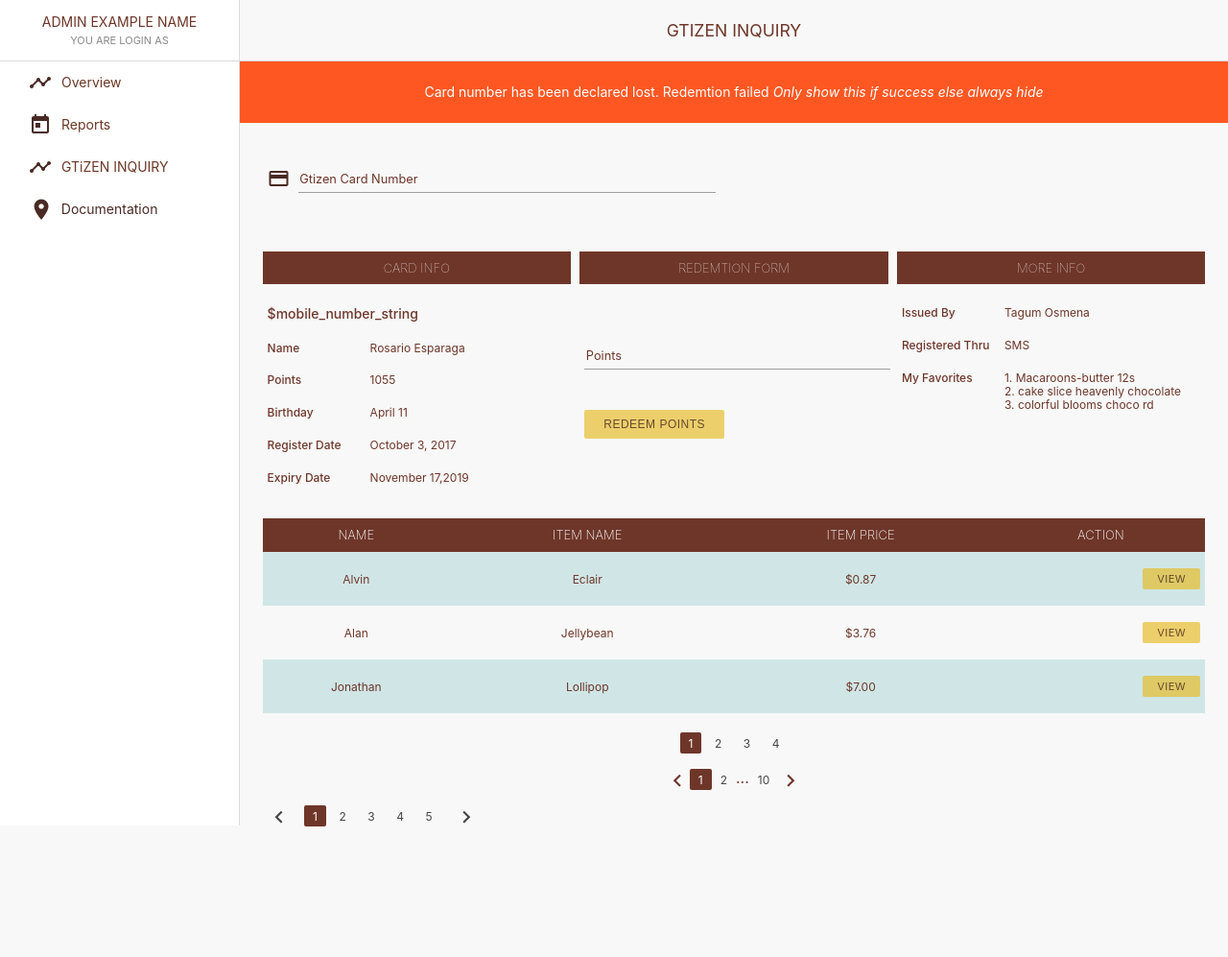
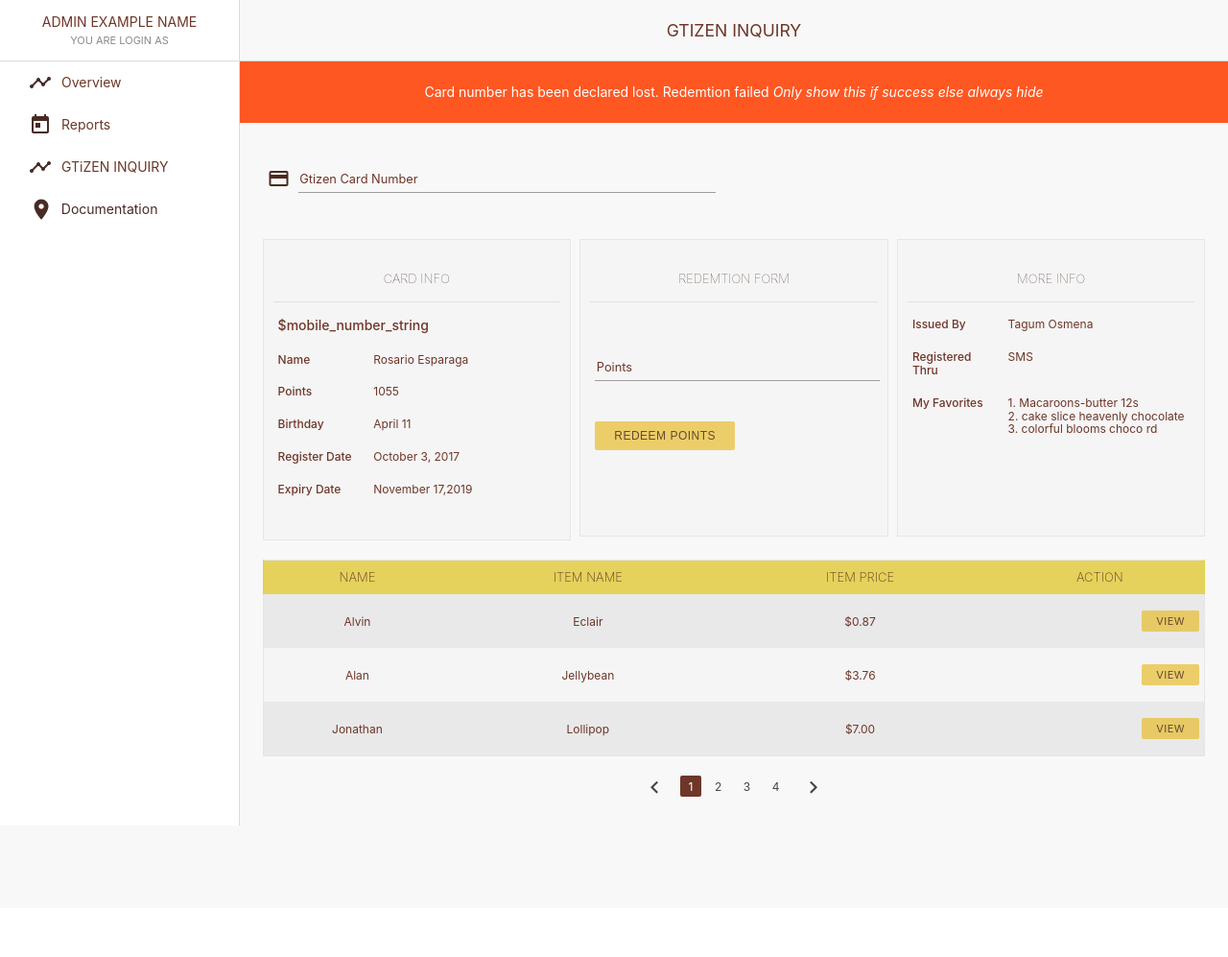
Before and after one commit to gitter-badger/admin_template, a PHP site: page /gtizen.html in a window 1280 px wide. Shown: the whole page at 96% size. After the commit the page ends 860 px from the top, so only its background shows below. Run offline with PHP 8.4, Linux system fonts and the light colour scheme.

Commit message:
new ui box in t gtizen

```diff
--- a/assets/css/dev/global.css
+++ b/assets/css/dev/global.css
@@ -915,9 +915,12 @@ small {
 }
 
 .card-header {
+  /*
+  remove background
   background: #6e3629;
+  */
   padding: 10px;
-  color: white;
+  color: #462b23;
   text-align: center;
   font-weight: 100;
   font-size: 13px;
@@ -1015,7 +1018,6 @@ li.last {
   Uncomment this to hide error by default
   display: none;
   */
-
 }
 
 .error-message p {
@@ -1087,10 +1089,6 @@ span.sub-titlle {
 .form {
     margin-top: 20px;
 }
-/*
-  Newly added
-  ------ end
-*/
 
 
 li a:hover {
@@ -1192,7 +1190,6 @@ textarea.materialize-textarea:focus:not([readonly]) {
   box-shadow: 0 1px 0 0 #ebce69;
 }
 
-
 .divider {
   height: 1px;
   overflow: hidden;
@@ -1207,3 +1204,10 @@ ul.sub-level-side-menu  li a{
     color: #808080;
     font-weight: 100;
 }
+
+.gtizen-info {
+  background: #f5f5f5;
+  border: 1px solid #e6e6e6;
+  padding: 10px;
+  min-height: 310px;
+}
--- a/assets/css/dev/table.css
+++ b/assets/css/dev/table.css
@@ -2,19 +2,25 @@ table, th, td {
   border: none;
 }
 
+/*
+New
+*/
 table {
   width: 100%;
   display: table;
   border-collapse: collapse;
   border-spacing: 0;
+  border: 1px solid #e6e6e6;
+  background: #f5f5f5;
 }
+/* -------  -------- */
 
 table.striped tr {
   border-bottom: none;
 }
 
 table.striped > tbody > tr:nth-child(odd) {
-  background-color: rgba(242, 242, 242, 0.5);
+  background-color: rgba(107, 107, 106, 0.1);
 }
 
 table.striped > tbody > tr > td {
@@ -114,14 +120,21 @@ td{
 
 
 table.striped > tbody > tr:nth-child(odd) {
-  background-color: rgba(170, 213, 213, 0.5);
+  background-color: rgba(158, 158, 158, 0.15)
 }
 
 
+/*
+add border in theade
+new css
+*/
 thead.table-header {
-  background: #6e3629;
-  color: #ffffff;
+  background: #e4d25c;
+  color: #683727;
+  border-left: 1px solid #ded64a;
+  border-right: 1px solid #ded64a;
 }
+/* ------------- */
 
 .striped >thead >tr >th {
   border-radius: 0;
--- a/goldihome.html
+++ b/goldihome.html
@@ -107,7 +107,7 @@
 							</div>
 				    </div>
 				    <div id="tabs-3" class="col s12">
-				    	<div class=" tab-item">
+				    	<div class="tab-item">
 					    	<h6 class="center">Gtizen Card Activation</h6>
 					    	<div class="divider"></div>
 								<form action="#tabs-3">
@@ -180,8 +180,6 @@
 		  		</div>
 		  	</div>
 			</div>
-
-
 		</div>
 	</main>
 
--- a/gtizen.html
+++ b/gtizen.html
@@ -94,7 +94,9 @@
 			-->
 			<div class="row">
 				<div class="col s12 m4">
+					<div class="gtizen-info">
 						<h6 class="card-header">CARD INFO</h6>
+						<div class=divider></div>
 						<input type='hidden' name = 'card_number' value='$q'>
 						<div class="section">
 							<div class="row">
@@ -122,9 +124,12 @@
 							</div>
 					</div>
 					</div>
+				</div>
 
 				<div class="col s12 m4">
+					<div class="gtizen-info">
 						<h6 class="card-header">REDEMTION FORM</h6>
+						<div class=divider></div>
 						<div class="section">
 							<form name='frm_redeem_points_process' method='post'>
 								<div class="row">
@@ -141,8 +146,12 @@
 							</form>
 						</div>
 					</div>
+				</div>
+
 				<div class="col s12 m4">
+					<div class="gtizen-info">
 						<h6 class="card-header">MORE INFO</h6>
+						<div class=divider></div>
 						<div class="section">
 							<div class="row">
 								<span class="rep-card-title name col s4">Issued By</span>
@@ -157,12 +166,12 @@
 								<span class="rep-card-title name col s4">My Favorites</span>
 								<div class=" fave name col s8">
 									<ul>
-								<li>1. Macaroons-butter 12s<li>
+										<li>1. Macaroons-butter 12s</li>
 										<li>2. cake slice heavenly chocolate</li>
 										<li>3. colorful blooms choco rd</li>
 									</ul>
-							</span>
-
+								</div>
+							</div>
 						</div>
 					</div>
 				</div>
@@ -214,30 +223,16 @@
 
 			<div class="pagination">
 				<ul>
+					<li><a><i class="material-icons">chevron_left</i></a></li>
 					<li class="active">
 						<a>1</a>
 					</li>
 					<li><a>2</a></li>
 					<li><a>3</a></li>
 					<li><a>4</a></li>
+					<li><a><i class="material-icons">chevron_right</i></a></li>
 				</ul>
 			</div>
-
-			<div id="data-container"></div>
-			<div id="pagination"></div>
-
-			<ul class="pagination">
-			    <li><a><i class="material-icons">chevron_left</i></a></li>
-
-			    <li class="active"><a href="#!">1</a></li>
-			    <li class="waves-effect"><a href="#!">2</a></li>
-			    <li class="waves-effect"><a href="#!">3</a></li>
-			    <li class="waves-effect"><a href="#!">4</a></li>
-			    <li class="waves-effect"><a href="#!">5</a></li>
-
-			    <li><a><i class="material-icons">chevron_right</i></a></li>
-			</ul>
-
 		<!--
 			Only show this error message if have error
 		-->
@@ -252,9 +247,6 @@
 		</div>
     <div class="modal-content">
       <div class="container">
-						<div class="center">
-
-						</div>
 			<!-- query result in table -->
 			<!--  -->
 			<table class="view striped">
```
Lines whose indentation alone changed are shown as unchanged.
